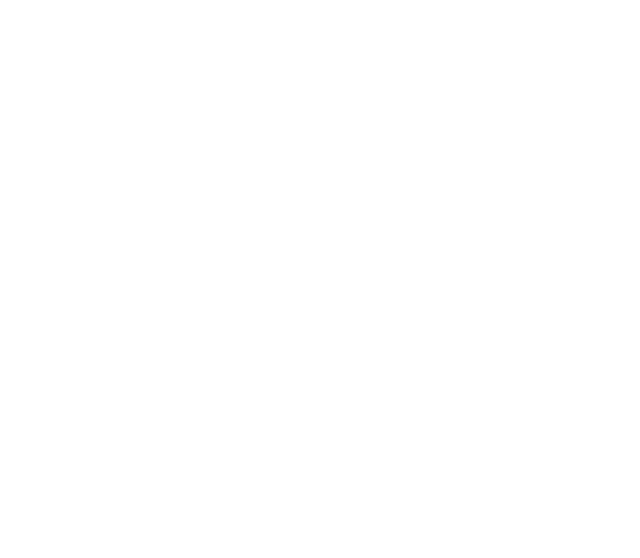
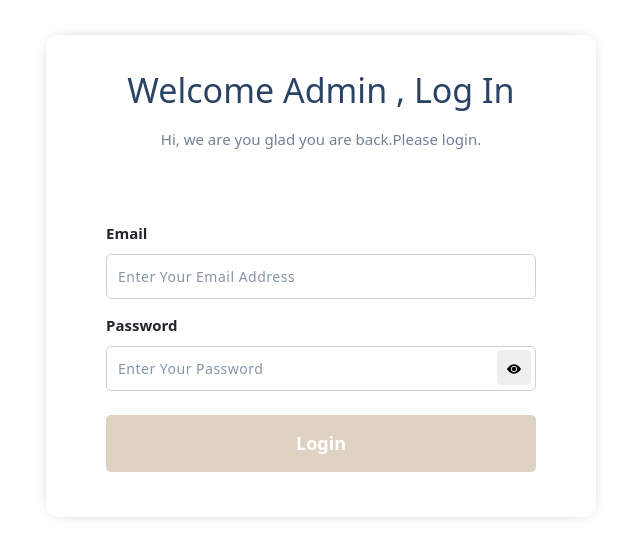
Before and after one commit to Piyush5527/CloreNew, a React (Create React App) app in the folder client/clore/: page /AdminLogin in a window 1280 px wide. Before the commit this address had no page. Shown: the top 558 px of the page, without its empty margins (319-959 px from the left). Built offline with nearby package versions, Linux system fonts and the light colour scheme.

Commit message:
designing user side complete

```diff
--- a/client/clore/src/CSS/Account/AccountPage.module.css
+++ b/client/clore/src/CSS/Account/AccountPage.module.css
@@ -7,7 +7,7 @@
     margin-left: auto;
     margin-right: auto;
     display: block;
-    background-color: rgb(244, 244, 244);
+    background-color: rgb(255, 255, 255);
     padding: 2rem;
     border-radius:10px ;
     box-shadow: 5px 5px 10px #888888;
--- /dev/null
+++ b/client/clore/src/Components/Admin/AdminHomePage.js
@@ -0,0 +1,9 @@
+import React from 'react'
+
+const AdminHomePage = () => {
+  return (
+    <div>AdminHomePage</div>
+  )
+}
+
+export default AdminHomePage
--- /dev/null
+++ b/client/clore/src/Components/Admin/AdminLogin.js
@@ -0,0 +1,74 @@
+import React, { Fragment, useState } from 'react'
+import { Navigate, useNavigate } from 'react-router-dom'
+import { BsEyeFill, BsEyeSlashFill } from 'react-icons/bs';
+
+
+const AdminLogin = () => {
+    const [email, setEmail] = useState("");
+    const [showPass, setShowPass] = useState(false);
+    const navigate = useNavigate()
+    const [password, setPassword] = useState("")
+
+    const loginAdminHandler = async (e) => {
+        e.preventDefault();
+        if (email === '') {
+            alert("Enter Email")
+        } else if (!email.includes("@")) {
+            alert("Enter Valid Email")
+        } else if (password === "") {
+            alert("Enter your password")
+        } else {
+
+            const data = await fetch("http://localhost:1337/api/adminLogin", {
+                method: "POST",
+                headers: {
+                    "Content-Type": "application/json"
+                },
+                body: JSON.stringify({
+                    email, password
+                })
+            })
+
+            if (data.status === "ok") {
+                navigate('/AdminHomePage');
+            }
+            else {
+                alert("Incorrect Data");
+            }
+        }
+    }
+    return (
+        <Fragment>
+            <section>
+                <div className='form_data'>
+                    <div className='form_heading'>
+                        <h1>Welcome Admin , Log In</h1>
+                        <p>Hi, we are you glad you are back.Please login.</p>
+                    </div>
+                    <form>
+                        <div className='form_input'>
+                            <label htmlFor='email'>Email</label>
+                            <input type="email" name="email" placeholder='Enter Your Email Address' onChange={(e) => setEmail(e.target.value)} value={email} />
+                        </div>
+                        <div className='form_input'>
+                            <label htmlFor='p'>Password</label>
+                            <div className='two'>
+                                <input type={!showPass ? "password" : "text"} name="password" placeholder='Enter Your Password' onChange={(e) => setPassword(e.target.value)} value={password} />
+                                <div className='showpass' onClick={() => setShowPass(!showPass)}>
+                                    {
+                                        !showPass ? <BsEyeFill /> : <BsEyeSlashFill />
+                                    }
+
+                                </div>
+
+                            </div>
+                        </div>
+                        <button className='btn' onClick={loginAdminHandler}>Login</button>
+                    </form>
+                </div>
+            </section>
+        </Fragment>
+    )
+}
+
+export default AdminLogin
--- a/client/clore/src/Components/Cart/PlaceOrder.js
+++ b/client/clore/src/Components/Cart/PlaceOrder.js
@@ -1,6 +1,7 @@
 import React, { Fragment, useEffect, useState } from 'react'
 import { useParams } from 'react-router-dom'
 import '../../CSS/UI/Card.css';
+import NavbarBoots from '../Navabar/NavbarBoots';
 const PlaceOrder = () => {
 
     const [currentUser, setCurrentUser] = useState("")
@@ -77,7 +78,7 @@ const PlaceOrder = () => {
         getAddressById()
     }, [])
     return (<Fragment>
-
+       <NavbarBoots/>
         <div className='design_container'>
             <h4>YOUR ITEMS</h4>
             <table class="table">
--- a/client/clore/src/index.js
+++ b/client/clore/src/index.js
@@ -30,6 +30,8 @@ import SelectAddress from './Components/Account/SelectAddress';
 import AddAddress from './Components/Account/AddAddress';
 import EditAddressById from './Components/Account/EditAddressById';
 import PlaceOrder from './Components/Cart/PlaceOrder';
+import AdminLogin from './Components/Admin/AdminLogin';
+import AdminHomePage from './Components/Admin/AdminHomePage';
 
 const root = ReactDOM.createRoot(document.getElementById('root'));
 root.render(
@@ -67,6 +69,8 @@ root.render(
       <Route path="/ShowProductDetail/:id" element={<ShowProductDetail />} />
       <Route path="/Register" element={<Register></Register>}/>
       <Route path ="/Contact" element={<Contact></Contact>}/>
+      <Route path ="/AdminLogin" element={<AdminLogin></AdminLogin>}/>
+      <Route path ="/AdminHomePage" element={<AdminHomePage></AdminHomePage>}/>
     </Routes>
   </BrowserRouter>
   // <React.StrictMode>
```
Also changed, not shown: 1 other file (tests, documents, lock files or other folders).
